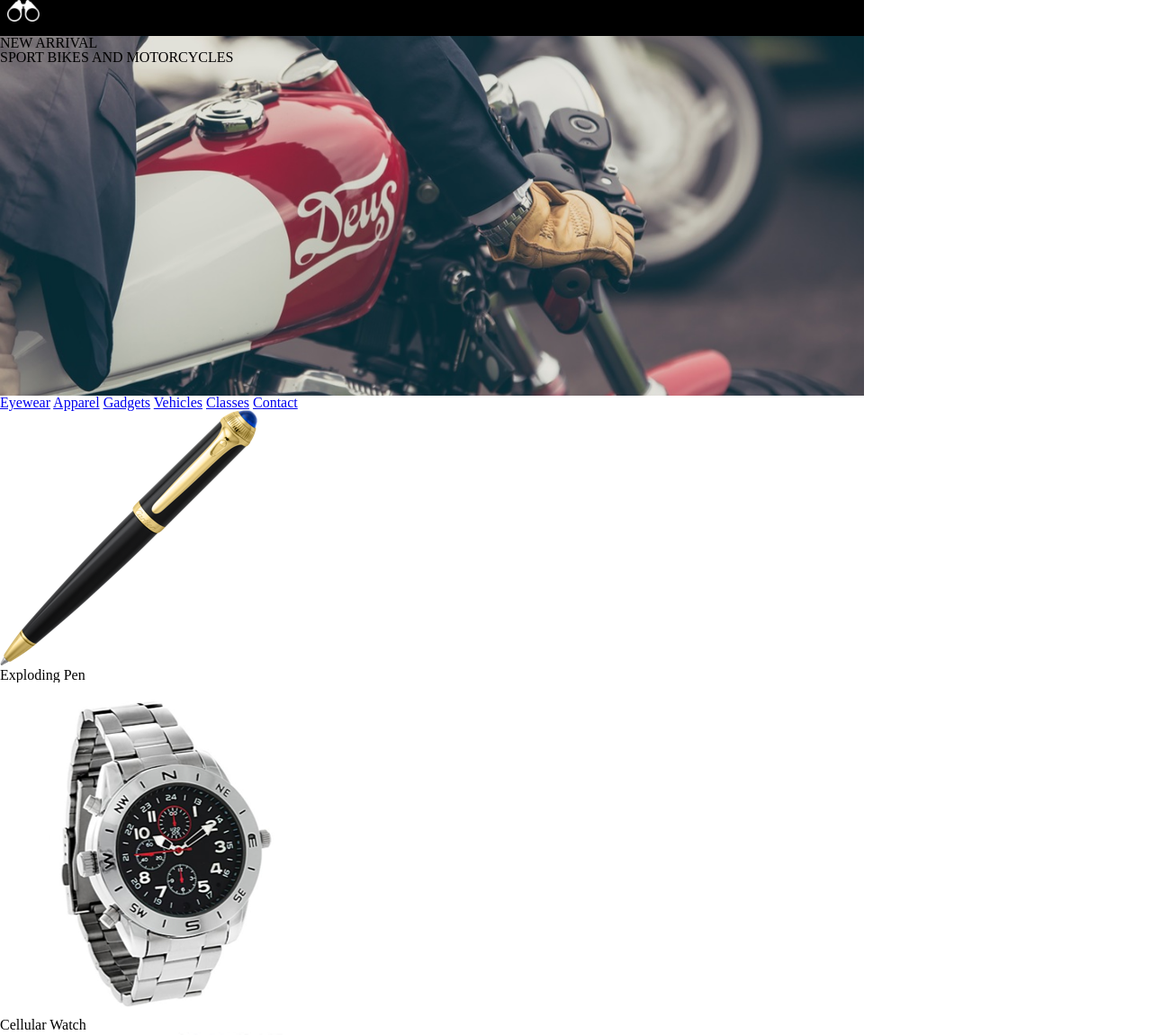
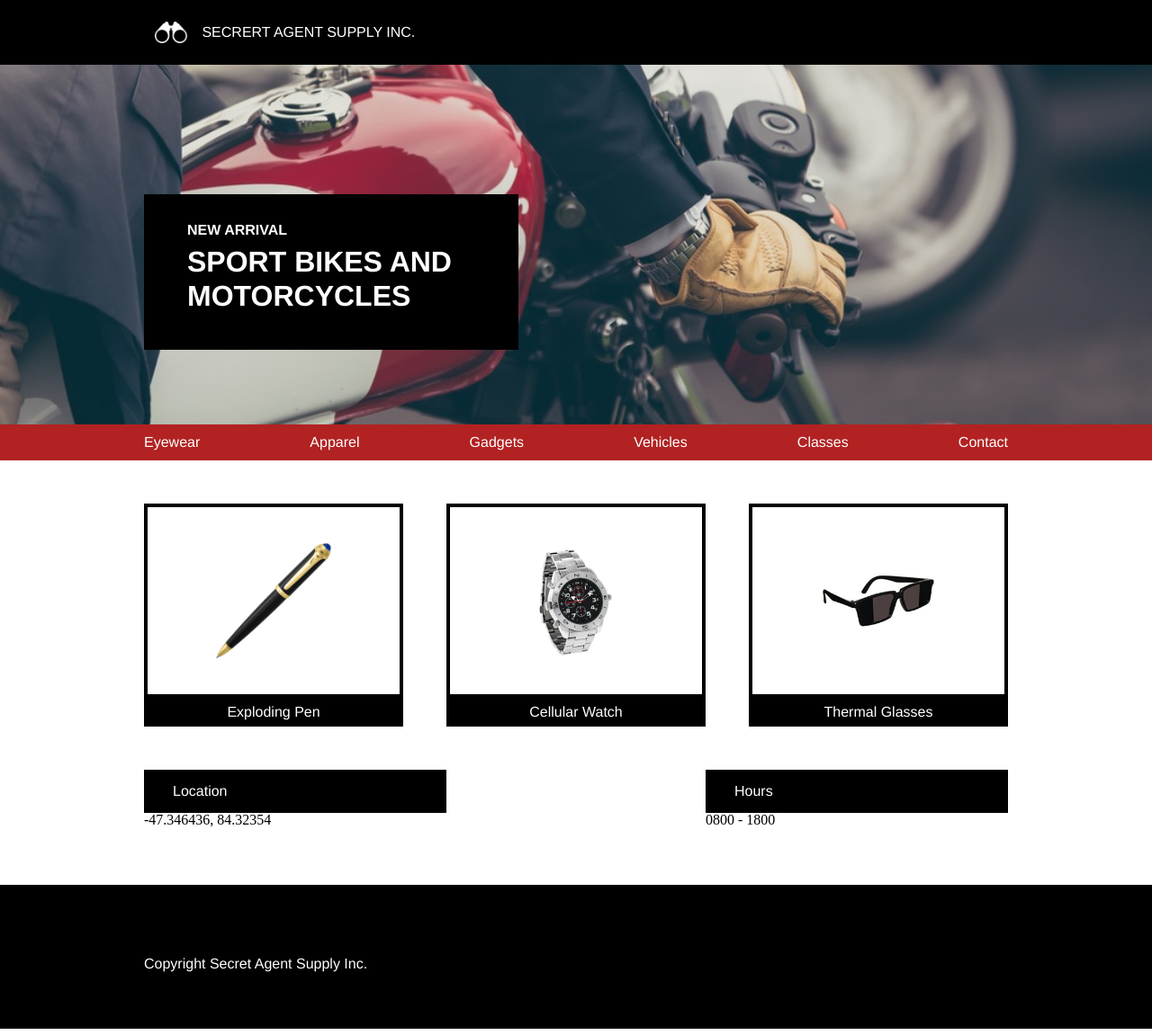
Before and after one commit to HanaKz/SecretAgentSupplyInc, a plain HTML site: page index.html in a window 1280 px wide. Shown: the top 1151 px of the page at 90% size. Drawn offline with Linux system fonts and the light colour scheme.

Commit message:
third commit

```diff
--- a/index.html
+++ b/index.html
@@ -7,51 +7,75 @@
     <title>Secret Agent Supply Inc.</title>
   </head>
   <body>
-    <header>
       <div class="header">
+        <div class="container">
       <img src="./resources/images/logo.png" alt="binoculars">
       <h4>SECRERT AGENT SUPPLY INC.</h4>
         </div>
-    </header>
+     </div>
   <div class="banner">
+    <div class="container">
+      <div class="banner-content">
     <h4>NEW ARRIVAL</h4>
-    <h2>SPORT BIKES AND MOTORCYCLES</h2>
+    <h1>SPORT BIKES AND MOTORCYCLES</h1>
+    </div>
+  </div>
 </div>
 <div class="navigationtab">
   <nav>
-    <a href="#Eyewear">Eyewear</a>
-    <a href="#Apparel">Apparel</a>
-    <a href="#Gadgets">Gadgets</a>
-    <a href="#Vehicles">Vehicles</a>
-    <a href="#Classes">Classes</a>
-    <a href="#Contact">Contact</a>
+    <ul class="container">
+     <li>Eyewear</li>
+     <li>Apparel</li>
+     <li>Gadgets</li>
+     <li>Vehicles</li>
+     <li>Classes</li>
+     <li>Contact</li>
+    </ul>
+    <ul class="mobile-nav container">
+     <li>Menu</li>
+    </ul>
   </nav>
 </div>
-<div id="columns">
-  <div class="first-column">
+<div class="container">
+  <div class="columns">
+    <div class="column first">
+      <div class="pimage">
       <img src="./resources/images/pen.png" alt="pen">
-    <h5>Exploding Pen</h5>
       </div>
-  <div class="second-column">
+      <span class="description">Exploding Pen</span>
+    </div>
+    <div class="column second">
+      <div class="pimage">
       <img src="./resources/images/watch.png" alt="watch">
-    <h5>Cellular Watch</h5>
       </div>
-  <div class="third-column">
+      <span class="description">Cellular Watch</span>
+    </div>
+    <div class="column third">
+      <div class="pimage">
       <img src="./resources/images/glasses.png" alt="glasses">
-    <h5>Thermal Glasses</h5>
+    </div>
+      <span class="description">Thermal Glasses</span>
     </div>
   </div>
-<div class="location-split-columsn">
-  <div class="first-split-column">
-    <h5>Location</h5>
-    <p>-47.346436, 84.32354<p>
 </div>
-  <div class="second-split-collumn">
-    <h5>Hours</h5>
-    <p>0800 - 1800</p>
+<div class="container">
+  <div class="locations">
+  <div class="location">
+    <h5 class="ttl">Location</h5>
+    <p class="number">-47.346436, 84.32354<p>
   </div>
+  <div class="location">
+    <h5 class="ttl">Hours</h5>
+    <p class="number">0800 - 1800</p>
+  </div>
+  </div>
+</div>
+
 <footer>
-  <p>Copyright Secret Agent Supply Inc.</p>
+  <div class="container">
+  <p class="footer">Copyright Secret Agent Supply Inc.</p>
+  </div>
+</footer>
 
   </body>
 </html>
--- a/resources/style.css
+++ b/resources/style.css
@@ -1,24 +1,83 @@
-html {
+/* the css for the entire container */
+@media only screen and (max-width: 1024px){
+.mobile-nav {
+  display: block;
+  text-align: center;
 
-  font-size: 18px;
-  width: 960px;
+  }
+
+.column {
+  width: 47%;
 
 }
 
-.header {
-background-color: black;
-width: 100%;
-height: 40px;
+.column .third {
+  display: none;
 
 }
 
-.header img {
-  height: 1.5rem;
-  margin-left: 0.5rem;
-  margin-right: 1rem;
+body {
+  16px;
+}
+
+nav ul {
+  display: none;
 
 }
 
+.location {
+  width: 35%;
+
+}
+}
+
+@media only screen and (max-width: 470px){}
+
+html {
+  font-size: 18px;
+
+}
+
+
+body  {
+
+  line-height: 1.4em;
+
+}
+.header {
+  background-color: black;
+  color: white;
+}
+
+.header .container {
+  display: flex;
+  align-items: center;
+  padding: 24px 0 24px 0.5em;
+
+}
+
+.container {
+  max-width: 960px;
+  margin: 0 auto;
+
+}
+
+
+.header img {
+  height: 1.5rem;
+  padding-left: 0.5rem;
+  padding-right: 1rem;
+
+}
+
+.header h4 {
+  font-family: Helvetica;
+  font-size: 1em;
+  padding: 1rem auto;
+
+}
+
+/* banner */
 .banner {
   background-image: url("./images/moto.jpeg");
   background-repeat: no-repeat;
@@ -27,3 +86,150 @@ height: 40px;
   height: 25rem;
 
 }
+
+.banner-content {
+  top: 9rem;
+  background-color: black;
+  color: white;
+  width: 20em;
+  padding: 2em 3em;
+  position: relative;
+
+}
+
+.banner-content h4 {
+  font-family: Helvetica;
+  font-size: 1rem;
+  font-weight: bold;
+
+}
+
+.banner-content h1 {
+  font-family: Helvetica;
+  font-size: 2em;
+  font-weight: bold;
+  line-height: 1.2em;
+  margin: 0.25em 0;
+
+}
+
+/* navigation tab */
+
+.mobile-nav {
+  display: none;
+
+}
+
+.navigationtab li {
+  display: inline;
+
+}
+
+.navigationtab {
+  background-color: firebrick;
+  text align: center;
+  color: white;
+
+}
+
+nav ul {
+  display: flex;
+  align-content: center;
+  justify-content: space-between;
+  padding: 0.75em 0;
+  list-style: none;
+  font-family: Helvetica;
+  font-size: 1em;
+
+}
+
+
+/* 3 column product section */
+
+.columns {
+  display: flex;
+  justify-content: space-between;
+  margin: 3em 0 0 0;
+
+}
+
+.column {
+  display: inline-block;
+  width: 30%;
+  vertical-align: top;
+  text-align: center;
+  background-color: white;
+
+}
+
+.description {
+  background-color: black;
+  color: white;
+  display: block;
+  font-family: Helvetica;
+  font-size: 1em;
+  text-align: center;
+  padding: 0.5em;
+
+}
+
+
+
+.pimage {
+  border: 4px solid black;
+  padding: 2em 0;
+  height: 9em;
+  display: flex;
+  justify-content: center;
+  align-items: center;
+
+}
+
+.pimage img {
+  max-width: 8em;
+
+}
+
+/* 2 column location/hours section */
+.locations {
+  margin: 3em 0 4em 0;
+  display: flex;
+  justify-content: space-between;
+
+}
+
+
+.ttl {
+  display: block;
+  background-color: black;
+  padding: 1em 2em;
+  color: white;
+  font-family: Helvetica;
+  font-size: 1em;
+
+}
+
+.location {
+  display: inline-block;
+  width: 35%;
+
+}
+
+/* footer */
+
+footer {
+  background-color: black;
+  padding-top: 5em;
+  margin-top: 4em;
+  text-align: left;
+  color: white;
+  height: 10em;
+
+}
+
+.footer {
+  font-family: 'Helvetica';
+  font-size: 1em;
+  padding-top: 5em;
+
+}
```
Lines whose indentation alone changed are shown as unchanged.
